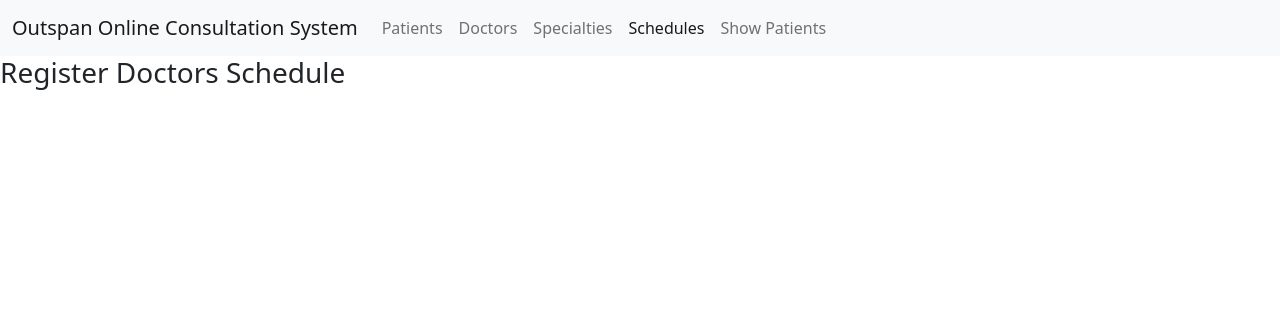
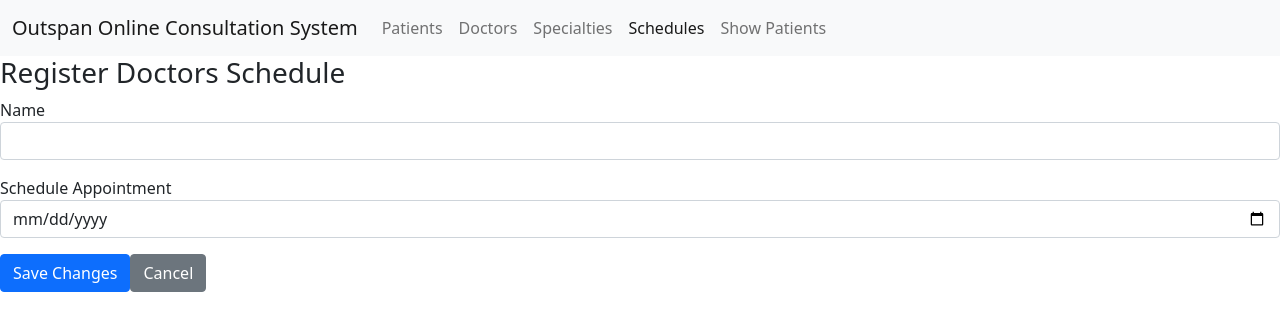
Before and after one commit to samndambuki/Final-Year-Project, a React (Create React App) app in the folder frontend/: page /schedules/create in a window 1280 px wide. Shown: the top 330 px of the page. Built offline with nearby package versions, Linux system fonts and the light colour scheme.

Commit message:
Schedules Commit

```diff
--- /dev/null
+++ b/frontend/src/forms/DateField.tsx
@@ -0,0 +1,32 @@
+import { useFormikContext } from "formik";
+
+export default function DateField(props:dateFieldProps)
+{
+
+    const {values,validateForm,touched,errors} = useFormikContext<any>();
+
+    return(
+        <div className="mb-3">
+            <label htmlFor={props.field}>{props.displayName}</label>
+            <input type="date" className="form-control"
+            id={props.field}
+            name={props.field}
+            defaultValue={values[props.field]?.toLocaleDateString('en-CA')}
+            onChange={e=>
+                {
+                    const date = new Date(e.currentTarget.value + 'T00:00:00');
+                    values[props.field] = date;
+                    validateForm();
+                }}
+            />
+            {touched[props.field] && errors[props.field] ?
+        <div className="text-danger">{errors[props.field]?.toString()}</div>:null}
+        </div>
+    )
+}
+
+interface dateFieldProps
+{
+    field:string;
+    displayName:string;
+}
--- a/frontend/src/schedules/CreateSchedule.tsx
+++ b/frontend/src/schedules/CreateSchedule.tsx
@@ -1,9 +1,13 @@
+import ScheduleForm from "./ScheduleForm";
 
 export default function CreateSchedule()
 {
     return(
         <>
         <h3>Register Doctors Schedule</h3>
+        <ScheduleForm model={{name:'',availability:undefined}}
+        onSubmit={values=>console.log(values)}
+        />
         </>
     )
 }
--- a/frontend/src/schedules/EditSchedule.tsx
+++ b/frontend/src/schedules/EditSchedule.tsx
@@ -1,9 +1,14 @@
+import ScheduleForm from "./ScheduleForm";
 
 export default function EditSchedule()
 {
     return(
         <>
         <h3>Edit Schedule</h3>
+        <ScheduleForm model={{name:'Samuel Ndambuki',
+        availability:new Date('1996-06-01T00:00:00')}}
+        onSubmit={values=>console.log(values)}
+        />
         </>
     )
 }
--- /dev/null
+++ b/frontend/src/schedules/ScheduleForm.tsx
@@ -0,0 +1,40 @@
+import { Form, Formik, FormikHelpers, yupToFormErrors } from "formik";
+import { Link } from "react-router-dom";
+import DateField from "../forms/DateField";
+import TextField from "../forms/TextField";
+import Button from "../utils/Button";
+import { scheduleCreationDTO } from "./schedules.models";
+import * as Yup from 'yup';
+
+export default function ScheduleForm(props:scheduleFormProps)
+{
+    return(
+        <Formik
+        initialValues={props.model}
+        onSubmit={props.onSubmit}
+        validationSchema={
+            Yup.object({
+                name:Yup.string().required('This field is required'),
+                availability:Yup.date().nullable().required('This field is required')
+            })
+        }
+        >
+            {(formikProps)=>(
+                <Form>
+                    <TextField displayName="Name" field="name"/>
+                    <DateField displayName="Schedule Appointment" field="availability"/>
+                    <Button disabled={formikProps.isSubmitting}
+                    type="submit">Save Changes</Button>
+                    <Link to="/schedules" className="btn btn-secondary">Cancel</Link>
+                </Form>
+            )}
+
+        </Formik>
+    )
+}
+
+interface scheduleFormProps
+{
+    model:scheduleCreationDTO;
+    onSubmit(values:scheduleCreationDTO,action:FormikHelpers<scheduleCreationDTO>):void;
+}
--- /dev/null
+++ b/frontend/src/schedules/schedules.models.d.ts
@@ -0,0 +1,5 @@
+export interface scheduleCreationDTO
+{
+    name:string;
+    availability?:Date;
+}
```
